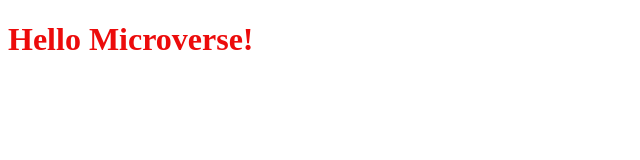
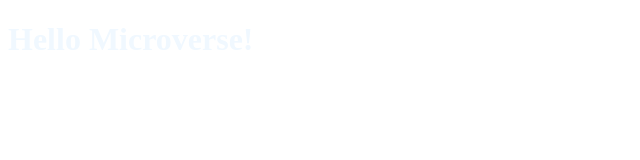
Before and after one commit to jmonto55/Hello-Microverse, a plain HTML site: page index.html in a window 1280 px wide. Shown: the whole page, without its empty margins (0-640 px from the left). Drawn offline with Linux system fonts and the light colour scheme.

Commit message:
Updated Style sheet

```diff
--- a/style.css
+++ b/style.css
@@ -1,3 +1,3 @@
 h1 {
-  color: rgb(236, 11, 11);
+  color: aliceblue;
 }
```
